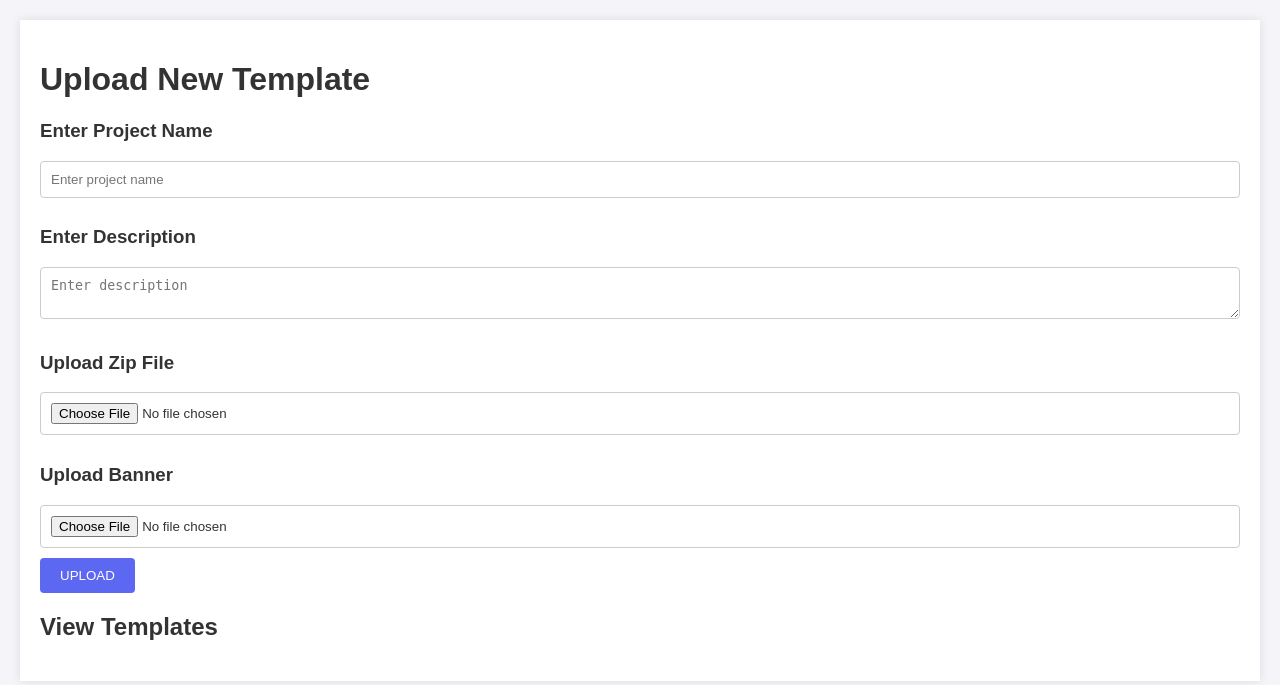
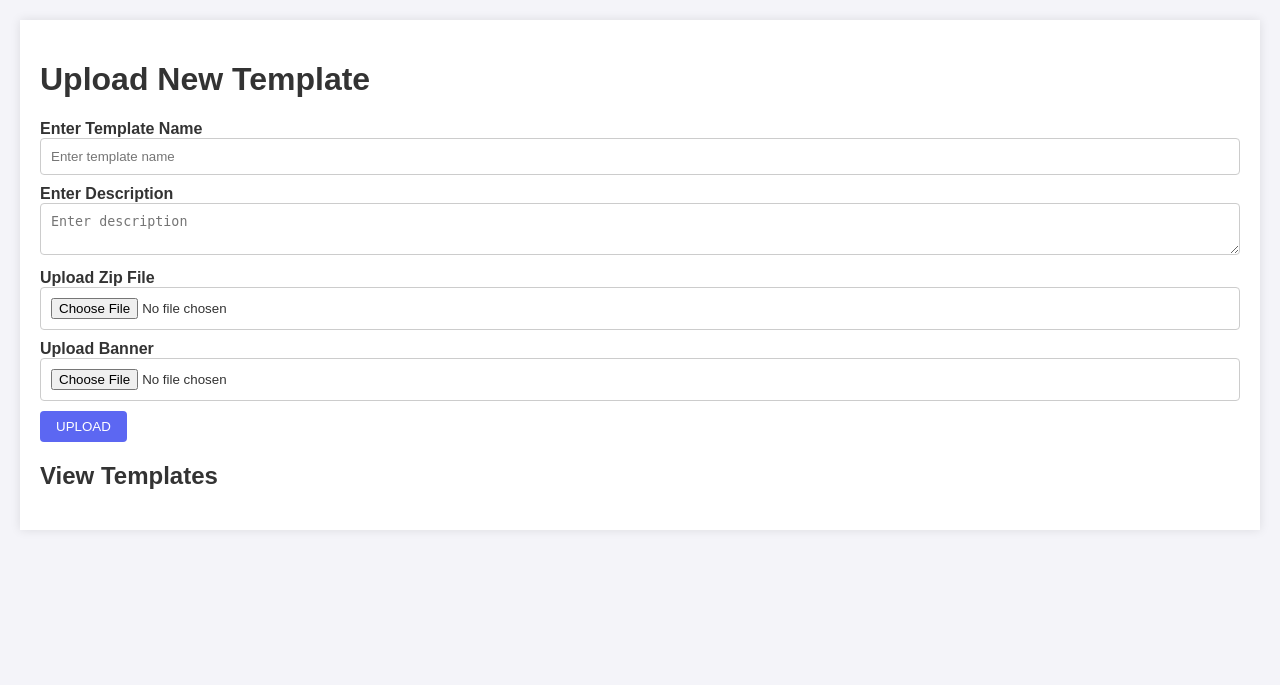
Before and after one commit to vaibhavturaga/template_marketplace, a Django app: page /template_marketplace/ in a window 1280 px wide. Shown: the top 685 px of the page. Run offline with Django 3.2, Linux system fonts and the light colour scheme; data that the repository does not hold is empty.

Commit message:
layout changes

```diff
--- a/template_marketplace/templates/template_marketplace/model_form_upload.html
+++ b/template_marketplace/templates/template_marketplace/model_form_upload.html
@@ -32,52 +32,59 @@
             border: 1px solid #ccc;
             border-radius: 4px;
         }
-        button {
+        button, .button-link {
             background-color: #5c67f2;
             color: white;
             border: none;
-            padding: 10px 20px;
+            padding: 8px 16px;
             text-transform: uppercase;
             cursor: pointer;
             border-radius: 4px;
             transition: background 0.3s ease;
+            text-decoration: none; /* Remove underline from links */
+            display: inline-block; /* Align with button elements */
         }
-        button:hover {
+        button:hover, .button-link:hover {
             background-color: #4a54e1;
         }
         .files-grid {
             display: flex;
             flex-wrap: wrap;
-            justify-content: flex-start;
+            justify-content: space-between;
         }
         .file-box {
-            flex: 1 1 30%; /* flex-grow, flex-shrink, flex-basis */
+            flex: 1 1 45%;
             box-sizing: border-box;
             border: 1px solid #ccc;
             margin: 10px;
             padding: 10px;
             background-color: #fff;
             border-radius: 4px;
-            height: 250px; /* Fixed height, or adjust as necessary */
+            height: auto;
             display: flex;
             flex-direction: column;
             align-items: center;
-            overflow: hidden; /* Prevents content from spilling over */
+            overflow: hidden;
         }
         iframe {
             width: 100%;
-            height: 150px; /* Adjust based on your needs */
+            height: 150px;
             border: none;
         }
         img {
             max-width: 100%;
-            max-height: 100px; /* Adjust based on your design */
-            object-fit: cover; /* Ensures that images are resized to fit in their container without losing their aspect ratio */
+            max-height: 100px;
+            object-fit: cover;
         }
         .link-container {
             display: flex;
             width: 100%;
-            justify-content: space-evenly;
+            justify-content: space-around;
+            margin-top: 10px;
+        }
+        .label {
+            font-weight: bold;
+            margin-top: 10px;
         }
     </style>
 </head>
@@ -86,13 +93,13 @@
         <h1>Upload New Template</h1>
         <form method="post" enctype="multipart/form-data">
             {% csrf_token %}
-            <h3> Enter Project Name</h3>
-            <input type="text" name="name" placeholder="Enter project name" required>
-            <h3> Enter Description</h3>
+            <label class="label">Enter Template Name</label>
+            <input type="text" name="name" placeholder="Enter template name" required>
+            <label class="label">Enter Description</label>
             <textarea name="description" placeholder="Enter description" required></textarea>
-            <h3> Upload Zip File</h3>
+            <label class="label">Upload Zip File</label>
             <input type="file" name="file" required>
-            <h3> Upload Banner</h3>
+            <label class="label">Upload Banner</label>
             <input type="file" name="image_banner" accept="image/*" required>
             <button type="submit">Upload</button>
         </form>
@@ -101,15 +108,18 @@
         <div class="files-grid">
             {% for document in documents %}
             <div class="file-box">
-                <strong>{{ document.name }}</strong> - (uploaded on {{ document.uploaded_at }})
+                <strong>Template Name: {{ document.name }}</strong>
+                <div class="label">Description:</div>
                 <p>{{ document.description }}</p>
+                <div class="label">Banner:</div>
                 <img src="{{ document.image_banner.url }}" alt="Banner">
                 <div class="link-container">
-                    <a href="{% url 'download' document.pk %}">Download</a>
-                    <a href="{{ document.file_url }}" target="_blank">View</a>
+                    <a class="button-link" href="{% url 'download' document.pk %}">Download</a>
+                    <a class="button-link" href="{{ document.file_url }}" target="_blank">View</a>
                 </div>
             </div>
             {% endfor %}
         </div>
+    </div>
 </body>
 </html>
```
Also changed, not shown: db.sqlite3.
